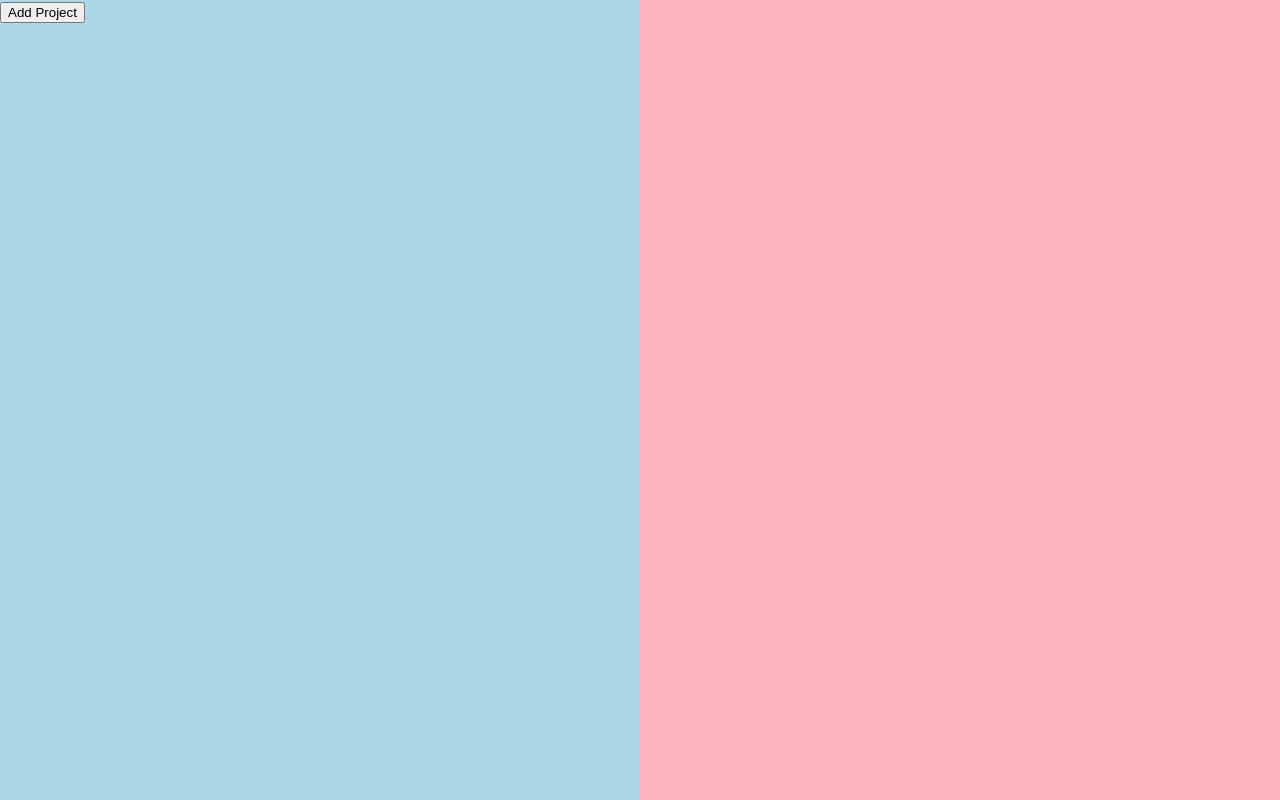
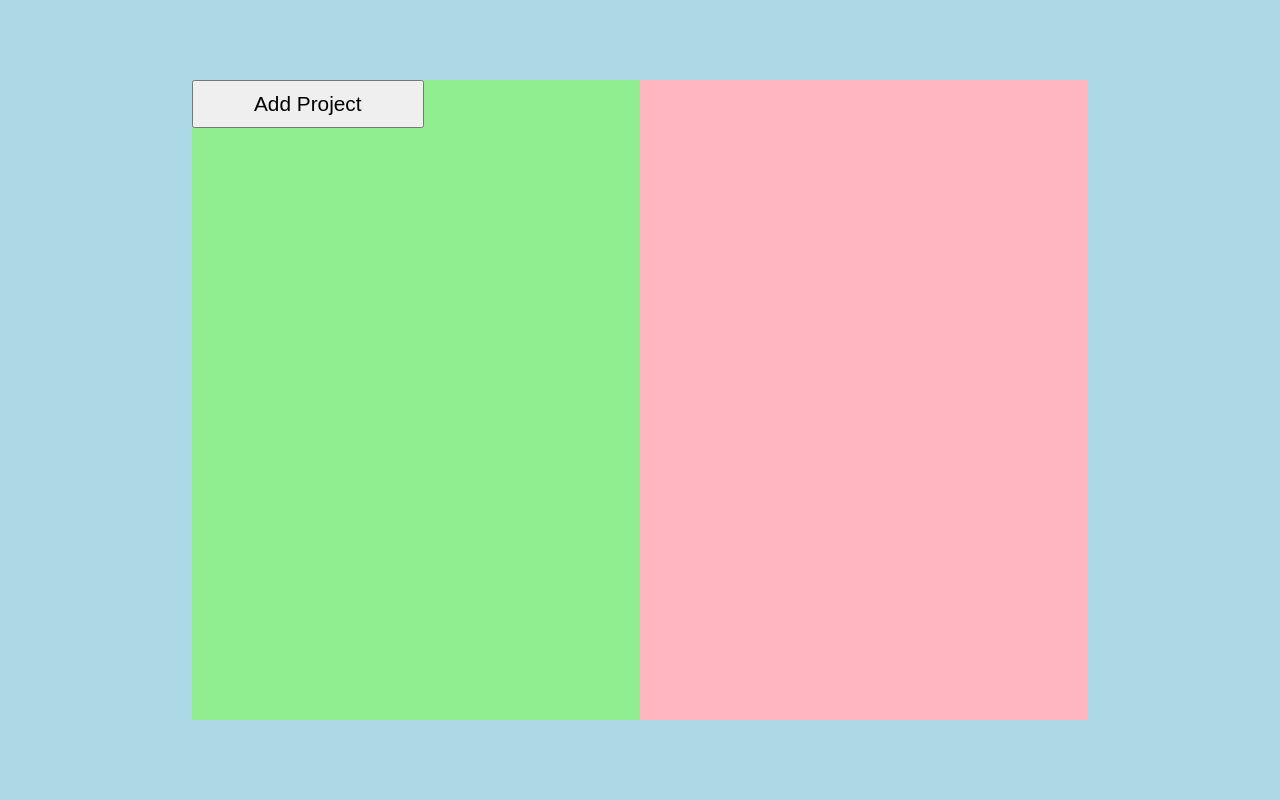
Before and after one commit to NandkishorJadoun/to-do-list, a website built with webpack: page src/template.html in a window 1280 px wide. Built offline with nearby package versions, Linux system fonts and the light colour scheme.

Commit message:
add some basic styles to page

```diff
--- a/src/styles.css
+++ b/src/styles.css
@@ -2,20 +2,37 @@
     box-sizing: border-box;
 }
 
-body{
+body {
     font-family: system-ui, -apple-system, BlinkMacSystemFont, 'Segoe UI', Roboto, Oxygen, Ubuntu, Cantarell, 'Open Sans', 'Helvetica Neue', sans-serif;
     padding: 0;
     margin: 0;
     min-height: 100vh;
     display: flex;
-}
-
-#project-container{
-    width: 50vw;
+    align-items: center;
+    justify-content: center;
     background-color: lightblue;
 }
 
-#task-container{
-    width: 50vw;
+#project-container {
+    width: 35vw;
+    height: 80vh;
+    background-color: lightgreen;
+}
+
+.add-project {
+    font-size: 1.3rem;
+    padding: 10px 60px;
+
+}
+
+.projects{
+    display: grid;
+    align-items: center;
+    justify-content: center;
+}
+
+#task-container {
+    width: 35vw;
+    height: 80vh;
     background-color: lightpink;
 }
```
